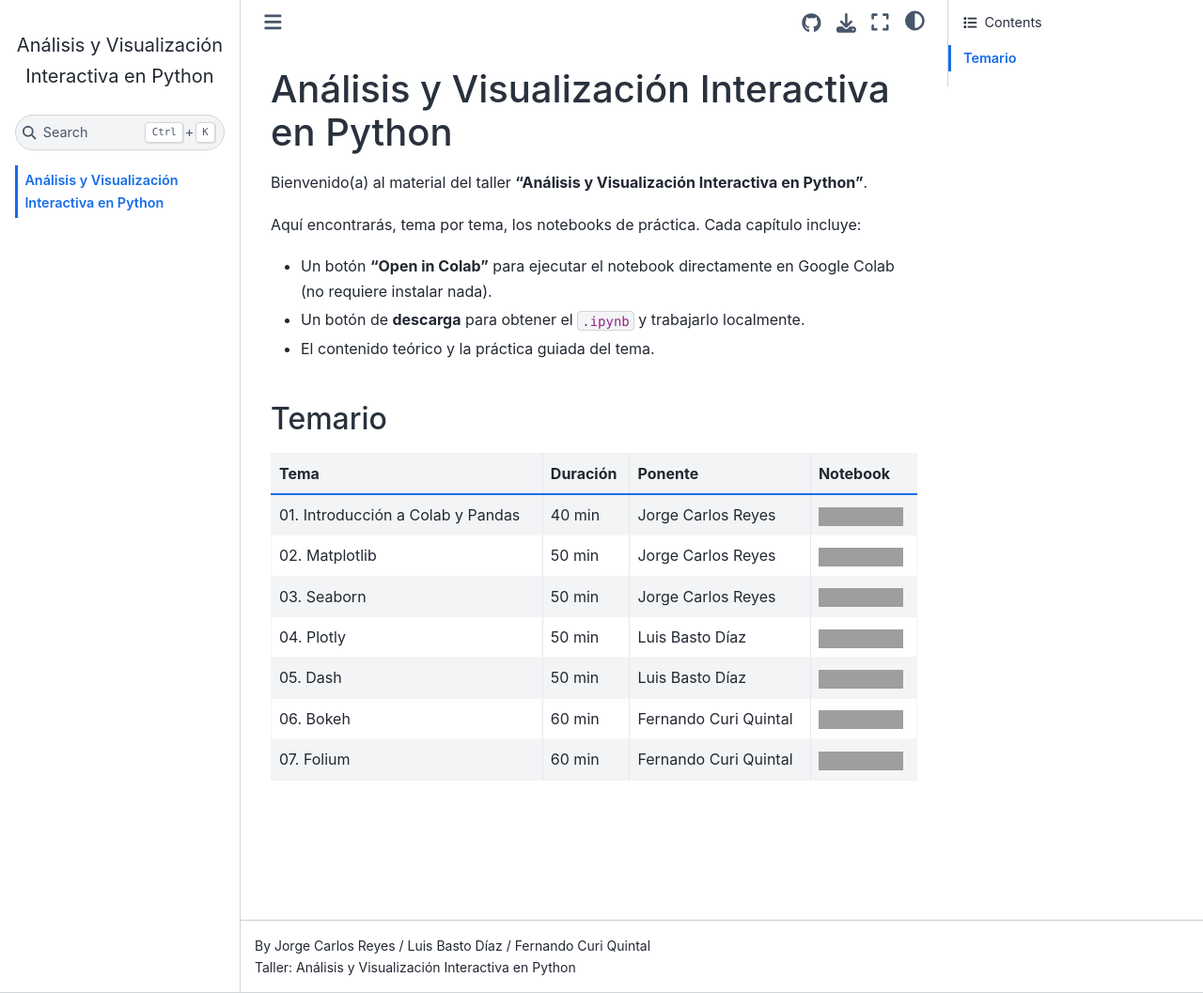
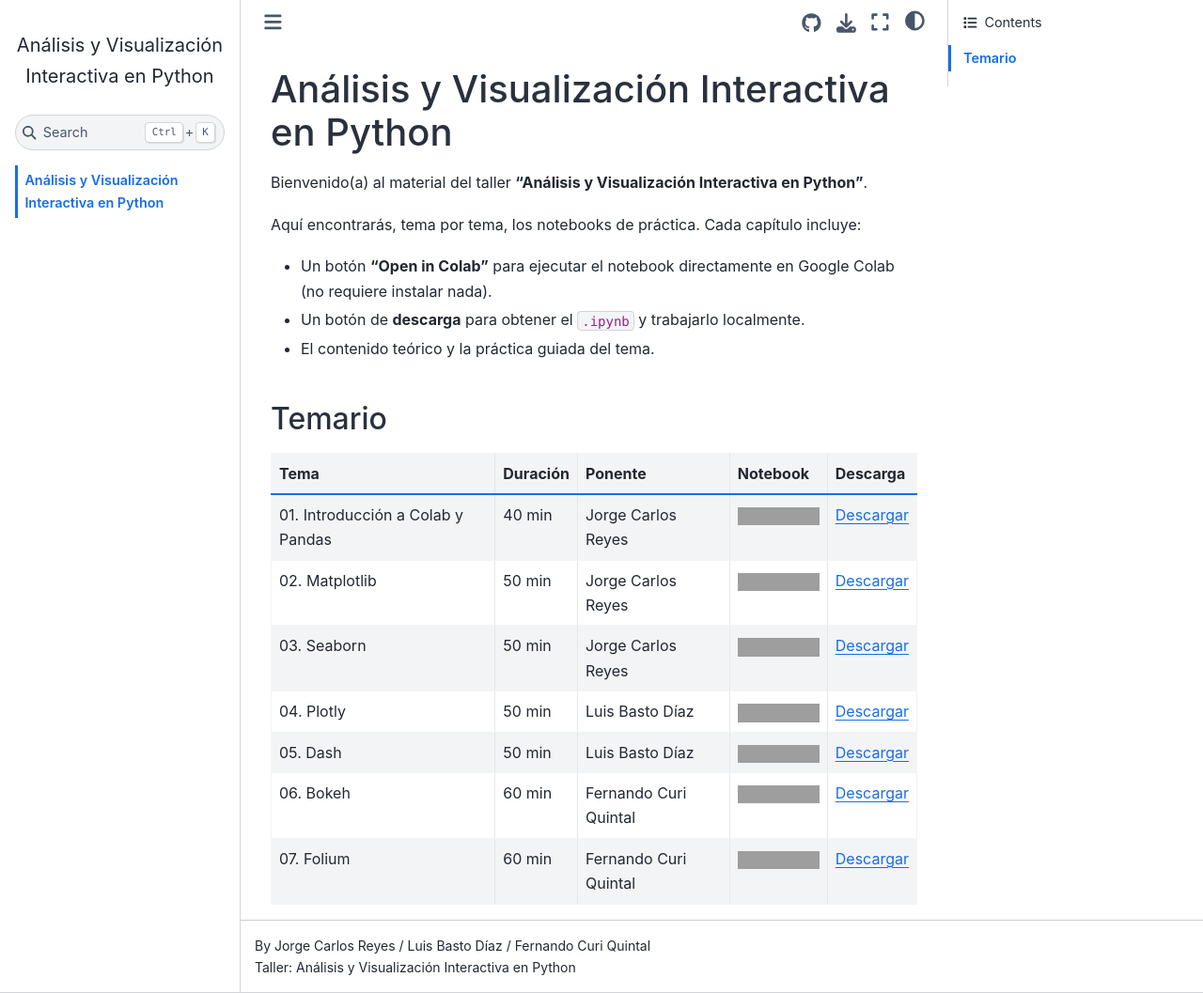
Before and after one commit to fmatcasici/analisis-visualizacion-python, a Jupyter Book: the page built from intro.md, in a window 1280 px wide and 1057 px high, cut to the strip 0-1057 px from the top of the window. Shown: the whole strip at 94% size. Built offline with Jupyter Book 1.0.4 settings and Sphinx 7.4.7 and the Sphinx Book theme 1.1.4, drawn with Linux system fonts in a browser that asks for light colours; pages that are not in the unit, such as notebooks, are missing from menus; grey boxes are pictures that could not be loaded.

Commit message:
Se agrega la columna de descarga

```diff
--- a/intro.md
+++ b/intro.md
@@ -10,8 +10,8 @@
 
 ## Temario
 
-| Tema | Duración | Ponente | Notebook |
-|---|---|---|---|
+| Tema | Duración | Ponente | Notebook | Descarga
+|---|---|---|---|---|
 | 01. Introducción a Colab y Pandas | 40 min | Jorge Carlos Reyes | [![Open In Colab](https://colab.research.google.com/assets/colab-badge.svg)](https://colab.research.google.com/github/fmatcasici/analisis-visualizacion-python/blob/main/01-intro-colab-pandas/notebook.ipynb) | [Descargar](https://github.com/fmatcasici/analisis-visualizacion-python/blob/main/01-intro-colab-pandas/notebook.ipynb) |
 | 02. Matplotlib | 50 min | Jorge Carlos Reyes | [![Open In Colab](https://colab.research.google.com/assets/colab-badge.svg)](https://colab.research.google.com/github/fmatcasici/analisis-visualizacion-python/blob/main/02-matplotlib/notebook.ipynb) | [Descargar](https://github.com/fmatcasici/analisis-visualizacion-python/blob/main/02-matplotlib/notebook.ipynb) |
 | 03. Seaborn | 50 min | Jorge Carlos Reyes | [![Open In Colab](https://colab.research.google.com/assets/colab-badge.svg)](https://colab.research.google.com/github/fmatcasici/analisis-visualizacion-python/blob/main/03-seaborn/notebook.ipynb) | [Descargar](https://github.com/fmatcasici/analisis-visualizacion-python/blob/main/03-seaborn/notebook.ipynb) |
```
